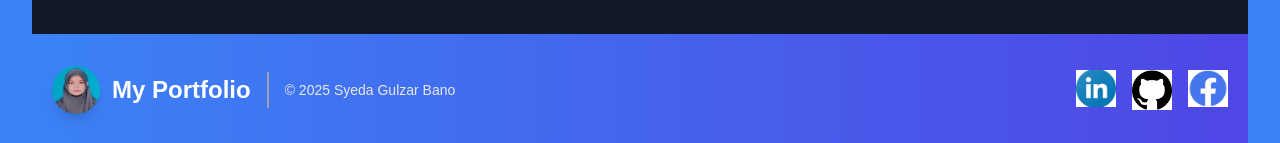
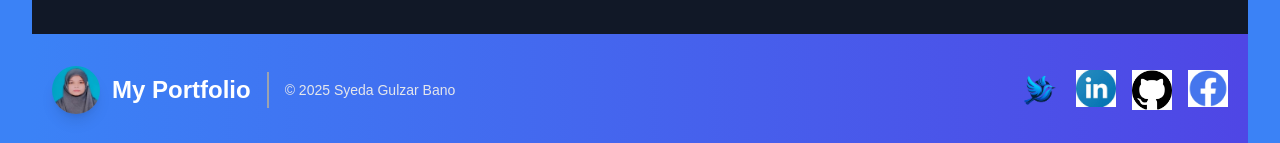
Before and after one commit to HassanRJ-3108/Adding-AI-Chat-BoT, a Next.js app: page / in a window 1280 px wide. Shown: the part 2601-2744 px from the top of the page. Built offline with nearby package versions, Linux system fonts and the light colour scheme.

Commit message:
add commit

```diff
--- a/src/components/footer.tsx
+++ b/src/components/footer.tsx
@@ -14,6 +14,9 @@ export const Footer = () => {
             © 2025 Syeda Gulzar Bano
           </p>
           <div className="flex sm:ml-auto sm:mt-0 mt-4 space-x-4">
+          <a href="https://www.twitter.com/GulzarBano3" target="_blank" rel="noopener noreferrer">
+              <Image src="/newtwitter.png" alt="Twitter" width={40} height={40} className="transition duration-300 ease-in-out transform hover:scale-110" />
+            </a>
             <a href="https://www.linkedin.com/in/gulzar-bano-syeda-b3b7b1230" target="_blank" rel="noopener noreferrer">
               <Image src="/linkedin.png" alt="LinkedIn" width={40} height={40} className="transition duration-300 ease-in-out transform hover:scale-110" />
             </a>
```
Also changed, not shown: public/newtwitter.png (added), public/twitter.png (added).
